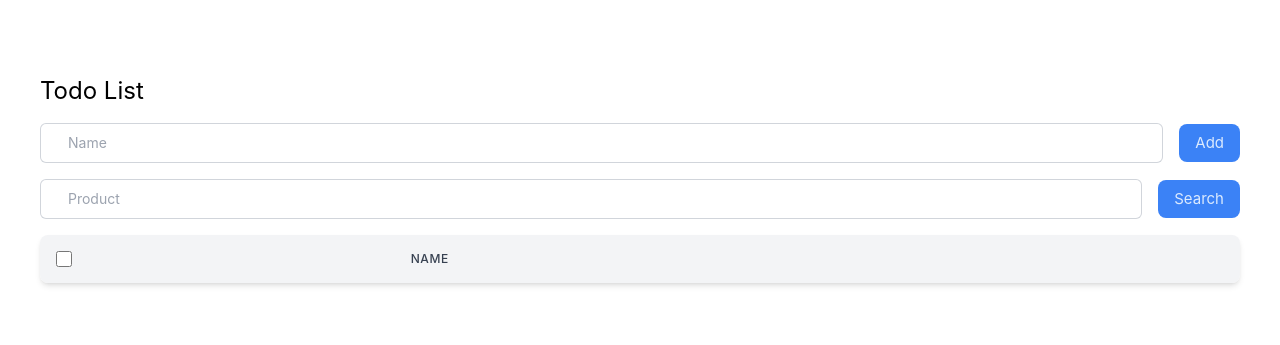
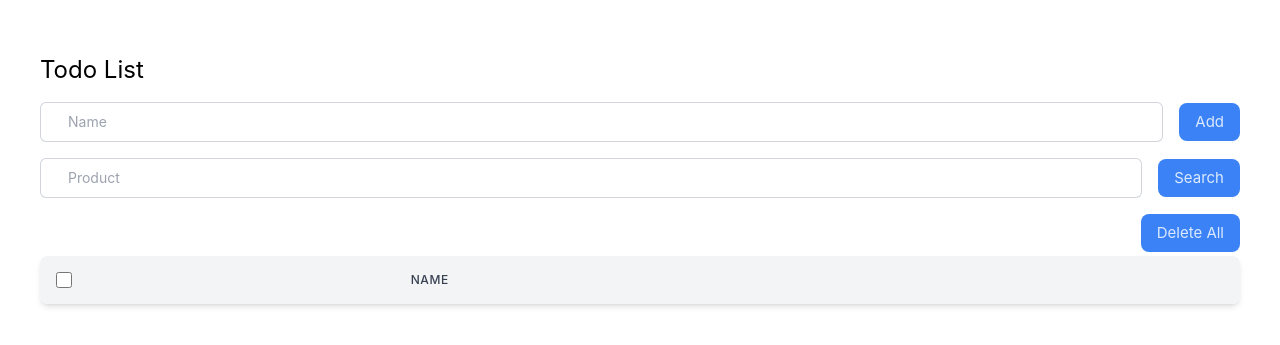
Before and after one commit to QuyDuongNgo/vue-tutorial, a Vue app: page / in a window 1280 px wide. Shown: the part 221-566 px from the top of the page. Built offline with nearby package versions, Linux system fonts and the light colour scheme.

Commit message:
[Vue-Tutorial][Lession-1] Delete All product

```diff
--- a/src/views/HomeView.vue
+++ b/src/views/HomeView.vue
@@ -33,6 +33,14 @@
         Search
       </button>
     </div>
+    <div class="mb-1 float-end">
+      <button
+        class="rounded-lg px-4 py-2 bg-blue-500 text-blue-100 hover:bg-blue-600 duration-300"
+        @click="handleClear"
+      >
+        Delete All
+      </button>
+    </div>
     <Table
       :tasksList="tasks"
       :checkAll="checkAll"
@@ -60,9 +68,13 @@ export default {
   },
   watch: {
     tasks() {
+      if (this.tasks.length == 0) {
+        return (this.checkAll = false);
+      } else {
       this.checkAll = this.tasks.every((task) => {
         return task.checked;
       });
+      }
     },
   },
   methods: {
@@ -74,7 +86,7 @@ export default {
       this.name = "";
     },
     deleteProcedurt(index) {
-      this.tasks.splice(index);
+      this.tasks.splice(index, 1);
     },
     handleCopy(task) {
       this.tasks.push({
@@ -101,6 +113,9 @@ export default {
         };
       });
     },
+    handleClear() {
+      this.tasks = this.tasks.filter((task) => !task.checked);
+    },
   },
 };
 </script>
```
